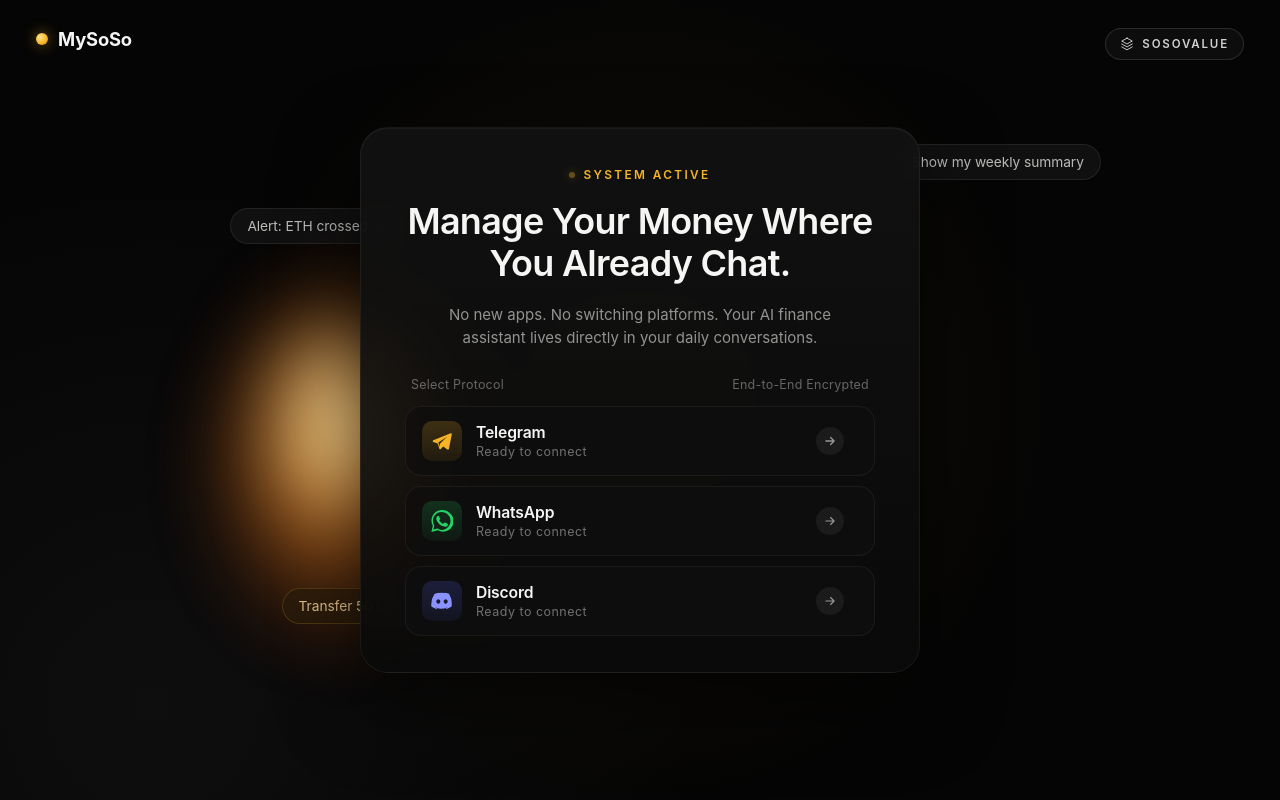
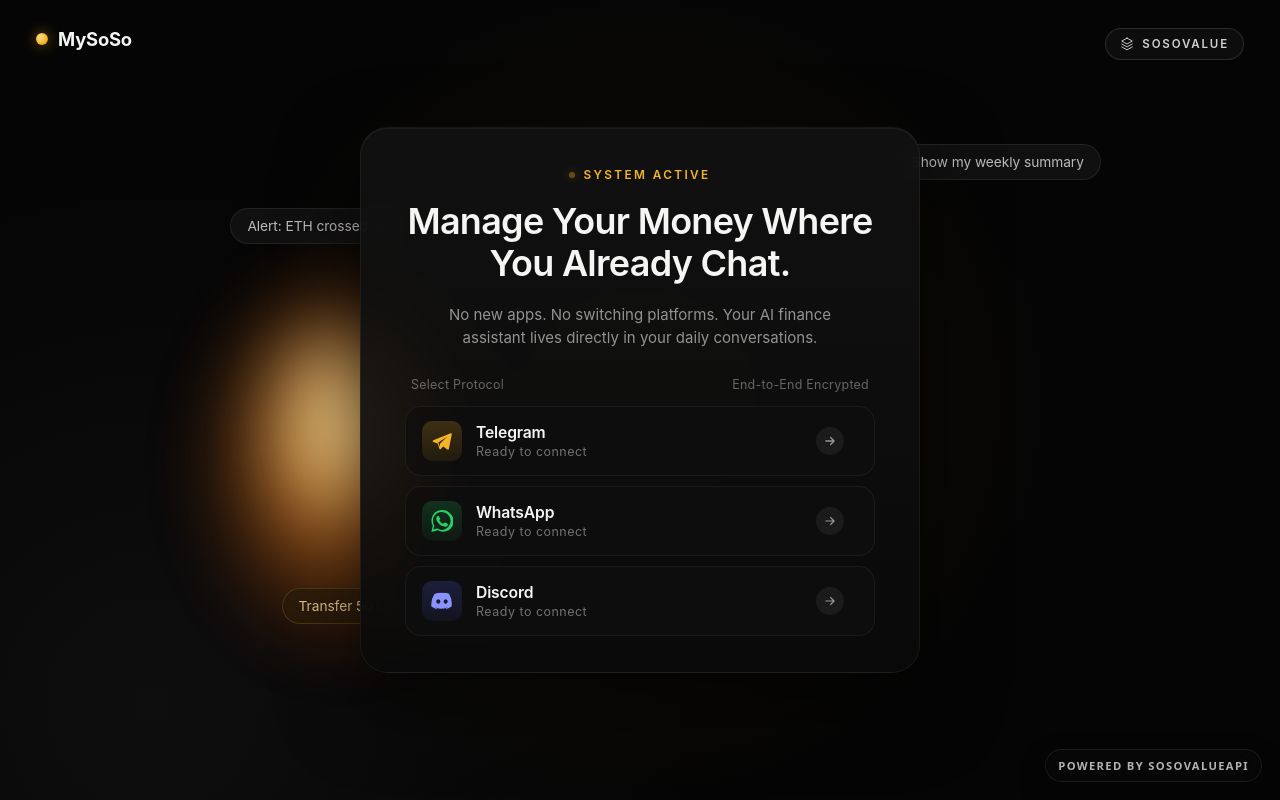
Before and after one commit to chronogist/my-soso, a Next.js app in the folder apps/dashboard/: page / in a window 1280 px wide. Built offline with nearby package versions, Linux system fonts and the light colour scheme; no server answers.

Commit message:
feat(dashboard): add SoSoValue attribution badge

```diff
--- a/apps/dashboard/src/app/globals.css
+++ b/apps/dashboard/src/app/globals.css
@@ -24,6 +24,32 @@
     linear-gradient(135deg, #f9efd9 0%, #edf2df 48%, #f8f4e8 100%);
   color: var(--ink);
   font-family: ui-serif, Georgia, Cambria, 'Times New Roman', Times, serif;
+}
+
+.dashboard-powered-by {
+  position: fixed;
+  right: 18px;
+  bottom: 18px;
+  z-index: 80;
+  padding: 8px 12px;
+  border: 1px solid rgba(255, 255, 255, 0.08);
+  border-radius: 999px;
+  background: rgba(8, 8, 8, 0.78);
+  box-shadow: 0 12px 30px rgba(0, 0, 0, 0.22);
+  backdrop-filter: blur(14px);
+  color: rgba(245, 245, 244, 0.72);
+  font-family:
+    ui-sans-serif,
+    system-ui,
+    -apple-system,
+    BlinkMacSystemFont,
+    'Segoe UI',
+    sans-serif;
+  font-size: 0.7rem;
+  font-weight: 700;
+  letter-spacing: 0.12em;
+  text-transform: uppercase;
+  pointer-events: none;
 }
 
 button,
@@ -1931,6 +1957,14 @@
 }
 
 @media (max-width: 640px) {
+  .dashboard-powered-by {
+    right: 12px;
+    bottom: 12px;
+    padding: 7px 10px;
+    font-size: 0.62rem;
+    letter-spacing: 0.1em;
+  }
+
   .entry__brand {
     top: 18px;
     left: 18px;
--- a/apps/dashboard/src/app/layout.tsx
+++ b/apps/dashboard/src/app/layout.tsx
@@ -12,6 +12,7 @@
     <html lang="en">
       <body>
         <PrivyRoot>{children}</PrivyRoot>
+        <div className="dashboard-powered-by">Powered by SoSoValueAPI</div>
       </body>
     </html>
   );
```
